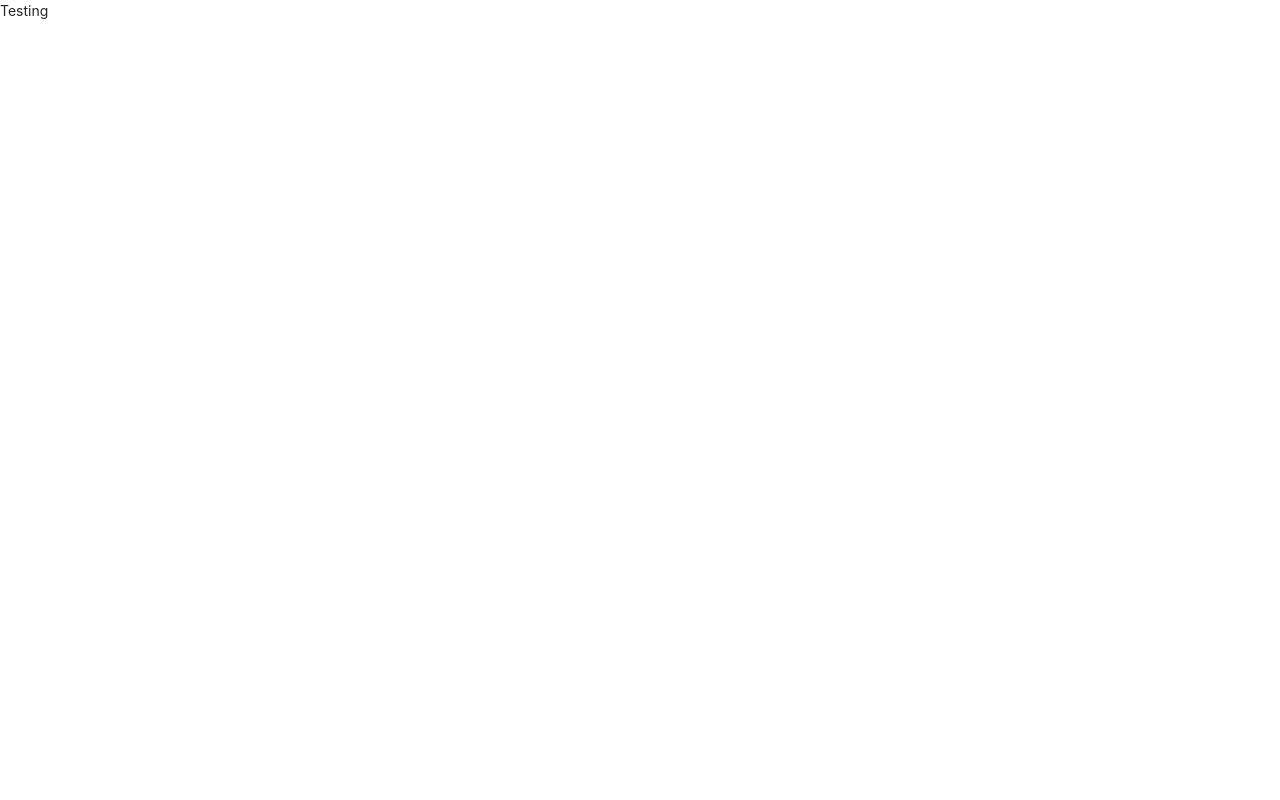
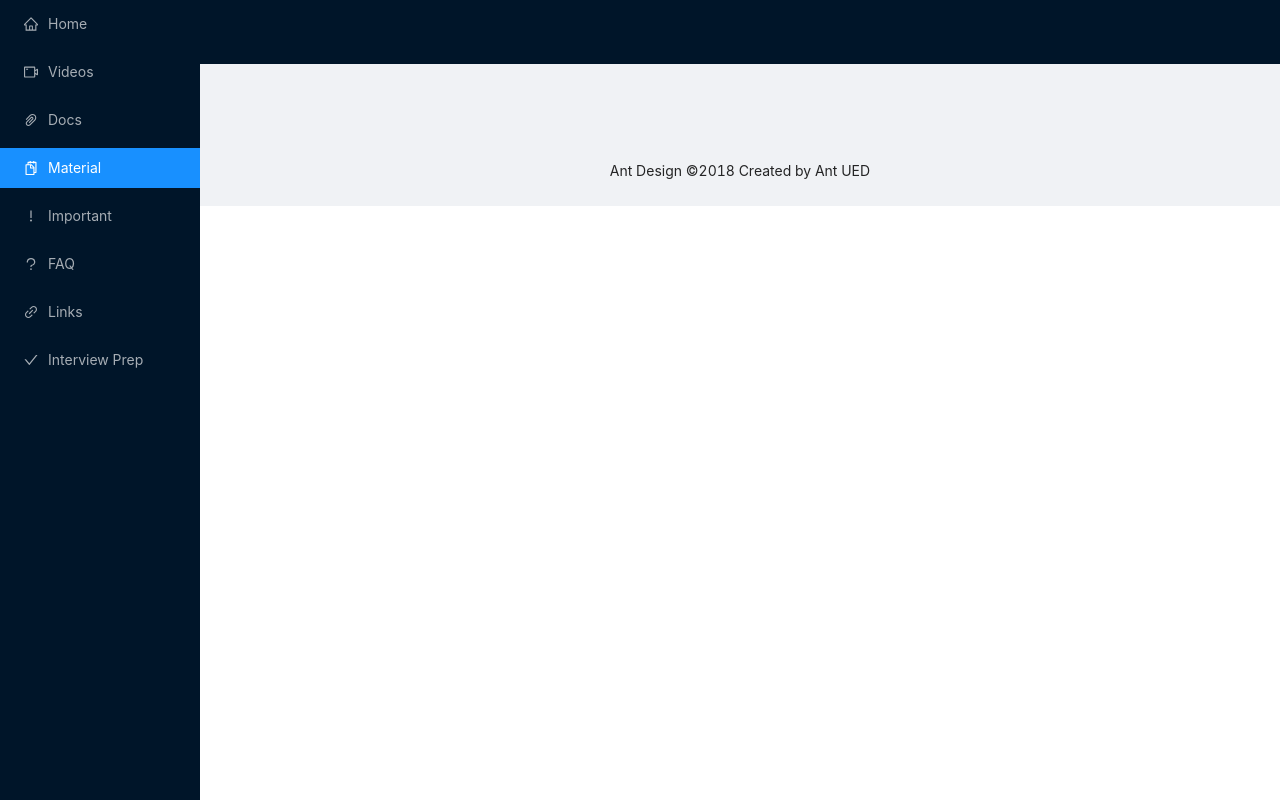
Before and after one commit to WEB21-PT-TL/web-resources, a React (Create React App) app: page /home in a window 1280 px wide. Built offline with nearby package versions, Linux system fonts and the light colour scheme.

Commit message:
add ant design navbar template

```diff
--- a/src/components/Home.js
+++ b/src/components/Home.js
@@ -1,5 +1,66 @@
 import React from "react";
+import "antd/dist/antd.css";
+import { Layout, Menu } from 'antd';
+import {
+  HomeOutlined,
+  VideoCameraOutlined,
+  PaperClipOutlined,
+  SnippetsOutlined,
+  ExclamationOutlined,
+  QuestionOutlined,
+  LinkOutlined,
+  CheckOutlined
+} from '@ant-design/icons';
+
+const { Header, Content, Footer, Sider } = Layout;
 
 export default function Home() {
-  return <div>Testing</div>;
-}
+  return (
+  <Layout>
+    <Sider
+      style={{
+        overflow: 'auto',
+        height: '100vh',
+        position: 'fixed',
+        left: 0,
+      }}
+    >
+      <div className="logo" />
+      <Menu theme="dark" mode="inline" defaultSelectedKeys={['4']}>
+        <Menu.Item key="1" icon={<HomeOutlined />}>
+          Home
+        </Menu.Item>
+        <Menu.Item key="2" icon={<VideoCameraOutlined />}>
+          Videos
+        </Menu.Item>
+        <Menu.Item key="3" icon={<PaperClipOutlined />}>
+          Docs
+        </Menu.Item>
+        <Menu.Item key="4" icon={<SnippetsOutlined />}>
+          Material
+        </Menu.Item>
+        <Menu.Item key="5" icon={<ExclamationOutlined />}>
+          Important
+        </Menu.Item>
+        <Menu.Item key="6" icon={<QuestionOutlined />}>
+          FAQ
+        </Menu.Item>
+        <Menu.Item key="7" icon={<LinkOutlined />}>
+          Links
+        </Menu.Item>
+        <Menu.Item key="8" icon={<CheckOutlined />}>
+          Interview Prep
+        </Menu.Item>
+      </Menu>
+    </Sider>
+    <Layout className="site-layout" style={{ marginLeft: 200 }}>
+      <Header className="site-layout-background" style={{ padding: 0 }} />
+      <Content style={{ margin: '24px 16px 0', overflow: 'initial' }}>
+        <div className="site-layout-background" style={{ padding: 24, textAlign: 'center' }}>
+
+        </div>
+      </Content>
+      <Footer style={{ textAlign: 'center' }}>Ant Design ©2018 Created by Ant UED</Footer>
+    </Layout>
+  </Layout>
+  )};
```
